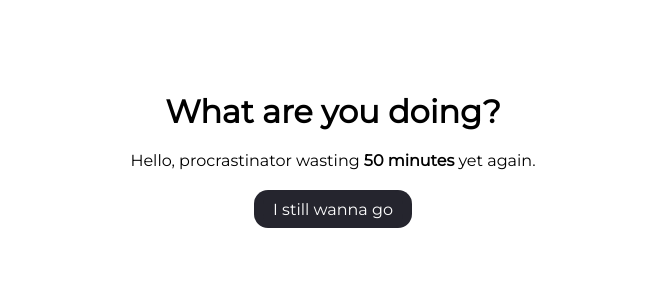
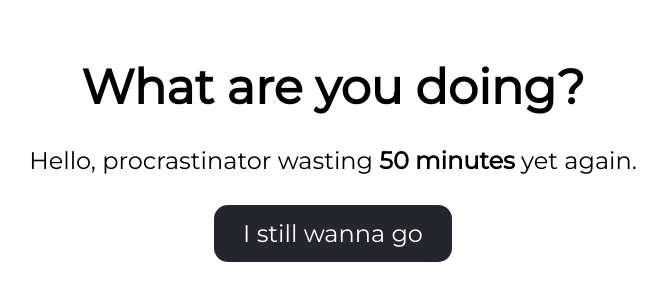
Before and after one commit to jeanravenclaw/redirector-page, a plain HTML site: page index.html in a window 1280 px wide. Shown: the part 248-548 px from the top of the page, without its empty margins (315-981 px from the left). Drawn offline with Linux system fonts and the light colour scheme.

Commit message:
make it bigger

```diff
--- a/styles.css
+++ b/styles.css
@@ -1,10 +1,15 @@
 @import url("https://fonts.googleapis.com/css2?family=Montserrat:wght@300;400&display=swap");
 
+* {
+	overflow: hidden;
+}
 html,
 body,
 .wrapper {
 	height: 100%;
 	width: 100%;
+	max-height: 100%;
+	max-width: 100%;
 }
 .wrapper {
 	display: flex;
@@ -20,8 +25,14 @@ body,
 #button {
 	font-family: Montserrat;
 	margin: 0;
-	margin-top: 10px;
-	margin-bottom: 10px;
+	margin-top: 15px;
+	margin-bottom: 15px;
+}
+#title {
+	font-size: 3em;
+}
+#time, #button {
+	font-size: 24px;
 }
 #button,
 #button a {
```
